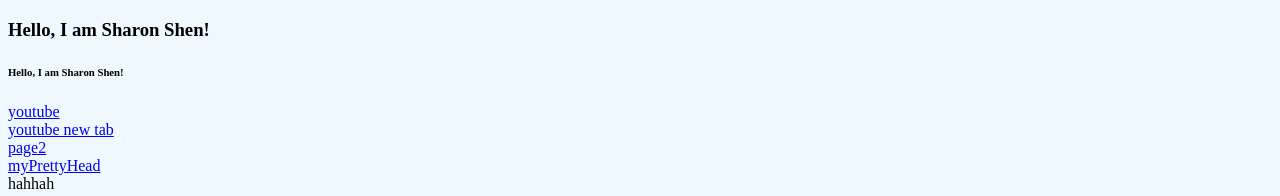
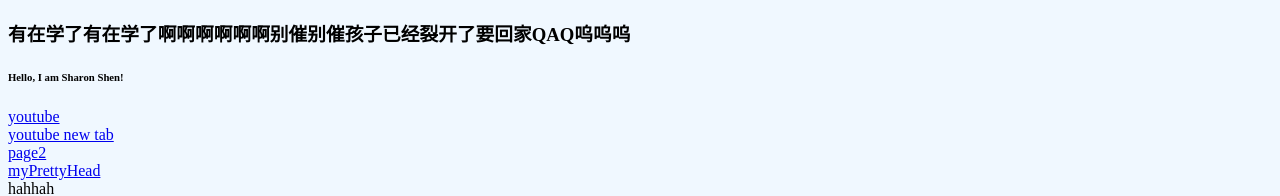
Before and after one commit to sharon0326/testingpage, a plain HTML site: page index.html in a window 1280 px wide. Shown: the top 196 px of the page. Drawn offline with Linux system fonts and the light colour scheme.

Commit message:
Update index.html

```diff
--- a/index.html
+++ b/index.html
@@ -28,7 +28,7 @@
     <body style="background:AliceBlue">
     <!--header tag: control the size of header-->
     <!--I can switch the tags, such as header and paragraph tag, to rearrange my website-->
-        <h3>Hello, I am Sharon Shen!</h3>
+        <h3>有在学了有在学了啊啊啊啊啊啊别催别催孩子已经裂开了要回家QAQ呜呜呜</h3>
         <h6>Hello, I am Sharon Shen!</h6>
 
     <!--three sections header, main, and footer-->
```
